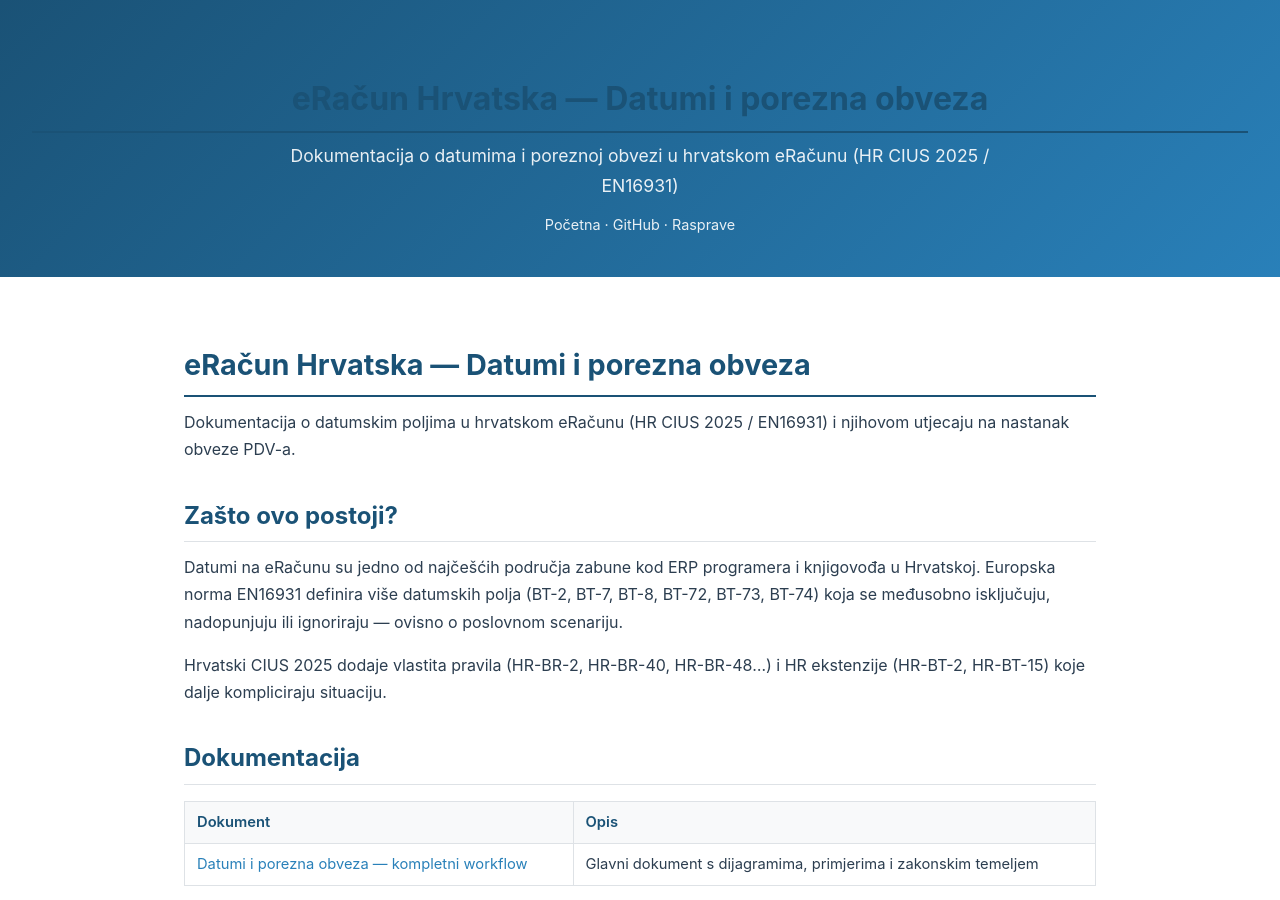
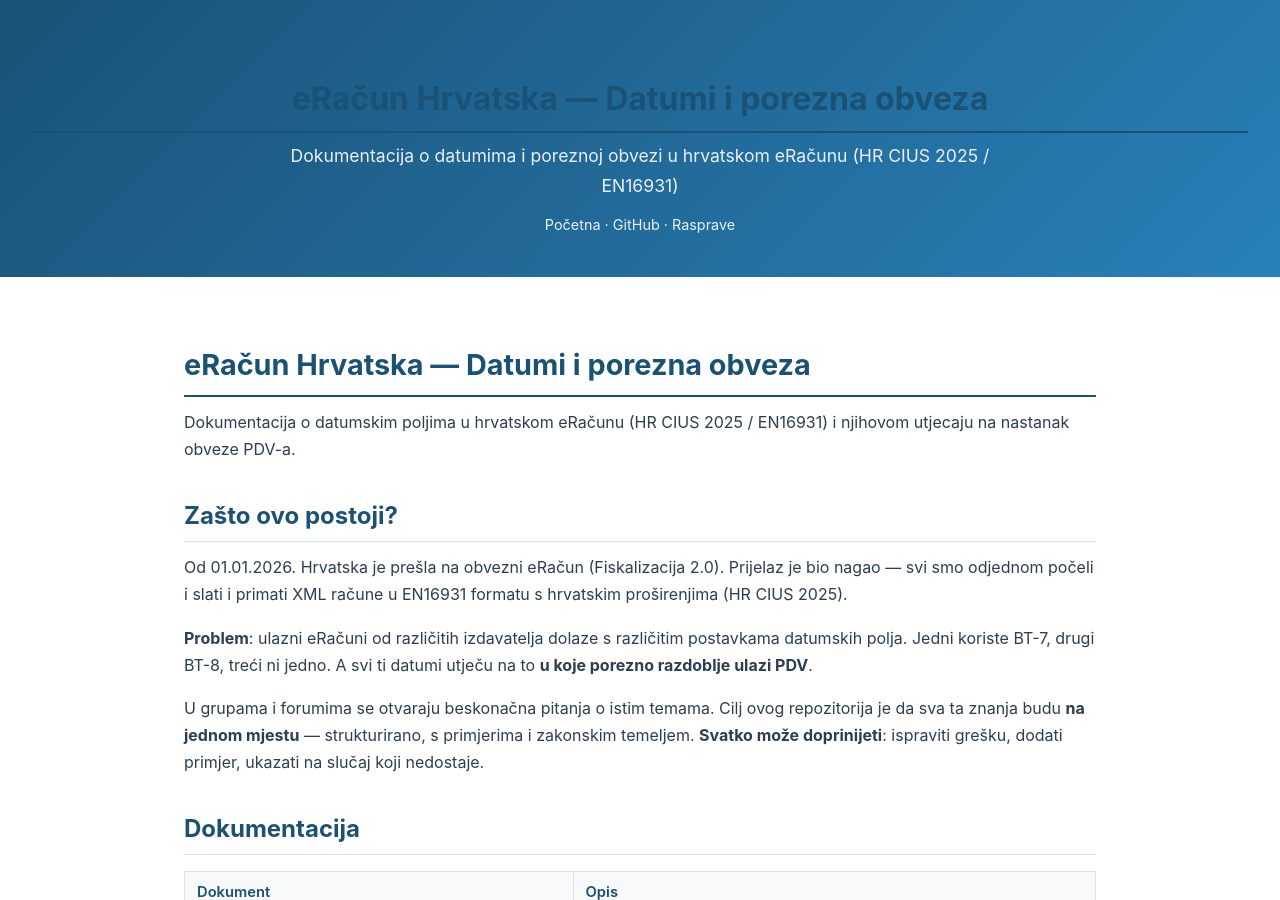
Before and after one commit to dageci/eracun-fiskalizacija-datumi, a Jekyll site: the page built from docs/index.md, in a window 1280 px wide and 900 px high. Built offline with Jekyll 4.4.1, drawn with Linux system fonts in a browser that asks for light colours.

Commit message:
prosireno objasnjenje zasto repozitorij postoji
Kontekst: nagao prijelaz na eRacun 01.01.2026, razlicite postavke
datuma u ulaznim XML-ovima, beskonacna pitanja u grupama.
Cilj: jedno mjesto za sva znanja, otvoren za doprinos svima.

```diff
--- a/docs/index.md
+++ b/docs/index.md
@@ -9,9 +9,11 @@ Dokumentacija o datumskim poljima u hrvatskom eRačunu (HR CIUS 2025 / EN16931)
 
 ## Zašto ovo postoji?
 
-Datumi na eRačunu su jedno od najčešćih područja zabune kod ERP programera i knjigovođa u Hrvatskoj. Europska norma EN16931 definira više datumskih polja (BT-2, BT-7, BT-8, BT-72, BT-73, BT-74) koja se međusobno isključuju, nadopunjuju ili ignoriraju — ovisno o poslovnom scenariju.
+Od 01.01.2026. Hrvatska je prešla na obvezni eRačun (Fiskalizacija 2.0). Prijelaz je bio nagao — svi smo odjednom počeli i slati i primati XML račune u EN16931 formatu s hrvatskim proširenjima (HR CIUS 2025).
 
-Hrvatski CIUS 2025 dodaje vlastita pravila (HR-BR-2, HR-BR-40, HR-BR-48...) i HR ekstenzije (HR-BT-2, HR-BT-15) koje dalje kompliciraju situaciju.
+**Problem**: ulazni eRačuni od različitih izdavatelja dolaze s različitim postavkama datumskih polja. Jedni koriste BT-7, drugi BT-8, treći ni jedno. A svi ti datumi utječu na to **u koje porezno razdoblje ulazi PDV**.
+
+U grupama i forumima se otvaraju beskonačna pitanja o istim temama. Cilj ovog repozitorija je da sva ta znanja budu **na jednom mjestu** — strukturirano, s primjerima i zakonskim temeljem. **Svatko može doprinijeti**: ispraviti grešku, dodati primjer, ukazati na slučaj koji nedostaje.
 
 ## Dokumentacija
 
```
Also changed, not shown: README.md.
